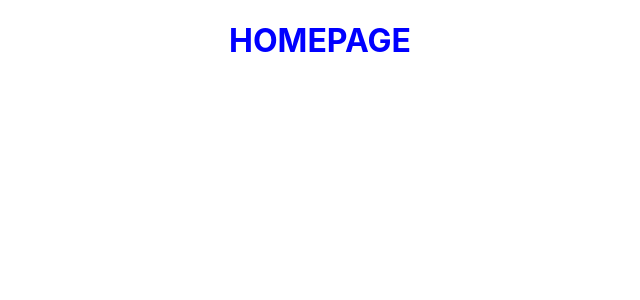
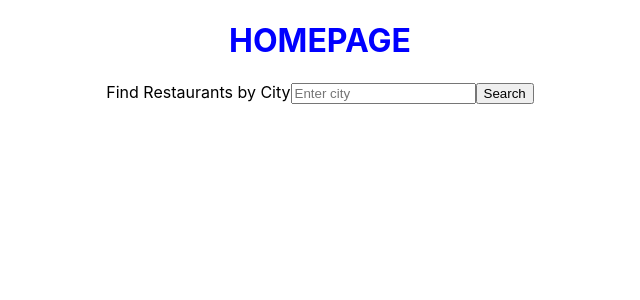
Before and after one commit to K-Noronha/find-my-restaurant, a React (Create React App) app: page / in a window 1280 px wide. Shown: the top 300 px of the page, without its empty margins (320-960 px from the left). Built offline with nearby package versions, Linux system fonts and the light colour scheme.

Commit message:
basic search form

```diff
--- a/src/App.js
+++ b/src/App.js
@@ -1,7 +1,7 @@
 import React from "react";
 
 //pages
-import Homepage from "./pages/homepage";
+import Homepage from "./pages/Homepage";
 
 //styles
 import "./App.css";
--- /dev/null
+++ b/src/components/SearchBar.js
@@ -0,0 +1,33 @@
+import React, { useState } from "react";
+
+const SearchBar = ({}) => {
+  const [validate, handleValidate] = useState(false);
+
+  const handleSubmit = (e) => {
+    const inputCity = e.target.inputCity;
+    e.preventDefault();
+
+    if (inputCity.value) {
+      console.log("inputCity.value", inputCity.value);
+    } else {
+      inputCity.focus();
+      handleValidate(true);
+      setTimeout(() => {
+        handleValidate(false);
+      }, 3000);
+    }
+  };
+
+  return (
+    <div>
+      <form onSubmit={handleSubmit}>
+        <label htmlFor="inputCity">Find Restaurants by City</label>
+        <input type="text" placeholder="Enter city" id="inputCity" />
+        {validate ? <h3>No city has been entered</h3> : null}
+        <input type="submit" value="Search" />
+      </form>
+    </div>
+  );
+};
+
+export default SearchBar;
--- a/src/pages/homepage.js
+++ b/src/pages/homepage.js
@@ -1,6 +1,12 @@
 import React from "react";
+import SearchBar from "../components/SearchBar";
 
 const Homepage = () => {
-  return <h1>HOMEPAGE</h1>;
+  return (
+    <div>
+      <h1>HOMEPAGE</h1>
+      <SearchBar />
+    </div>
+  );
 };
 export default Homepage;
```
